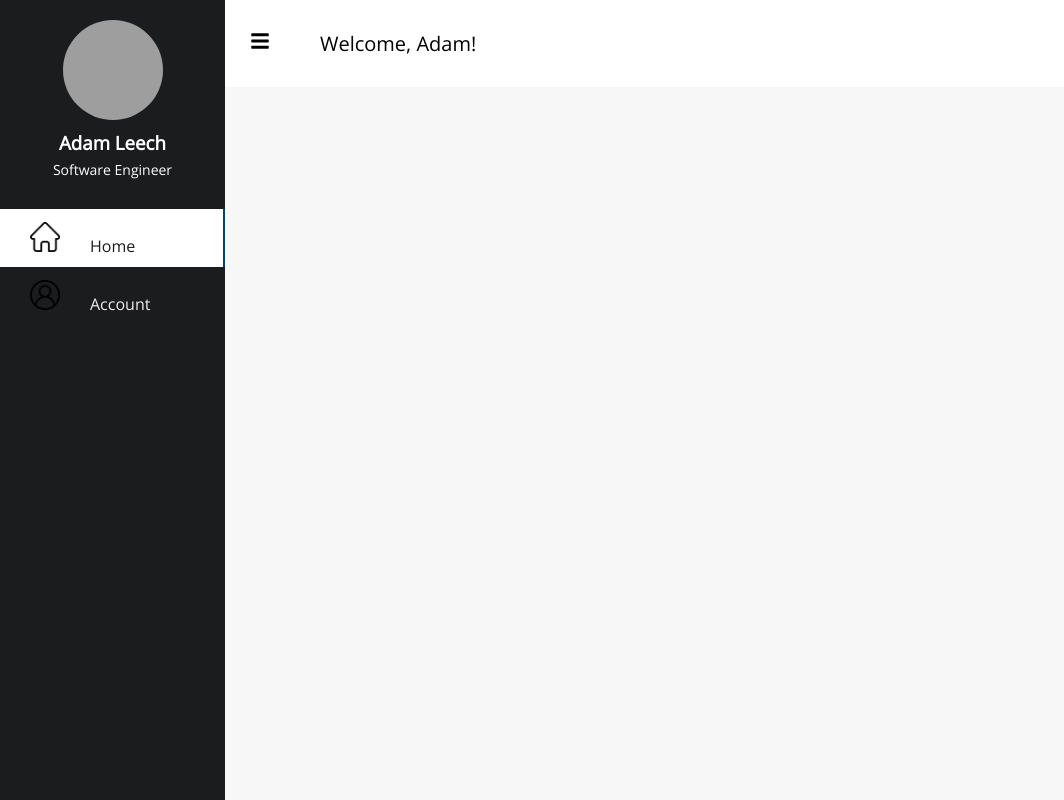
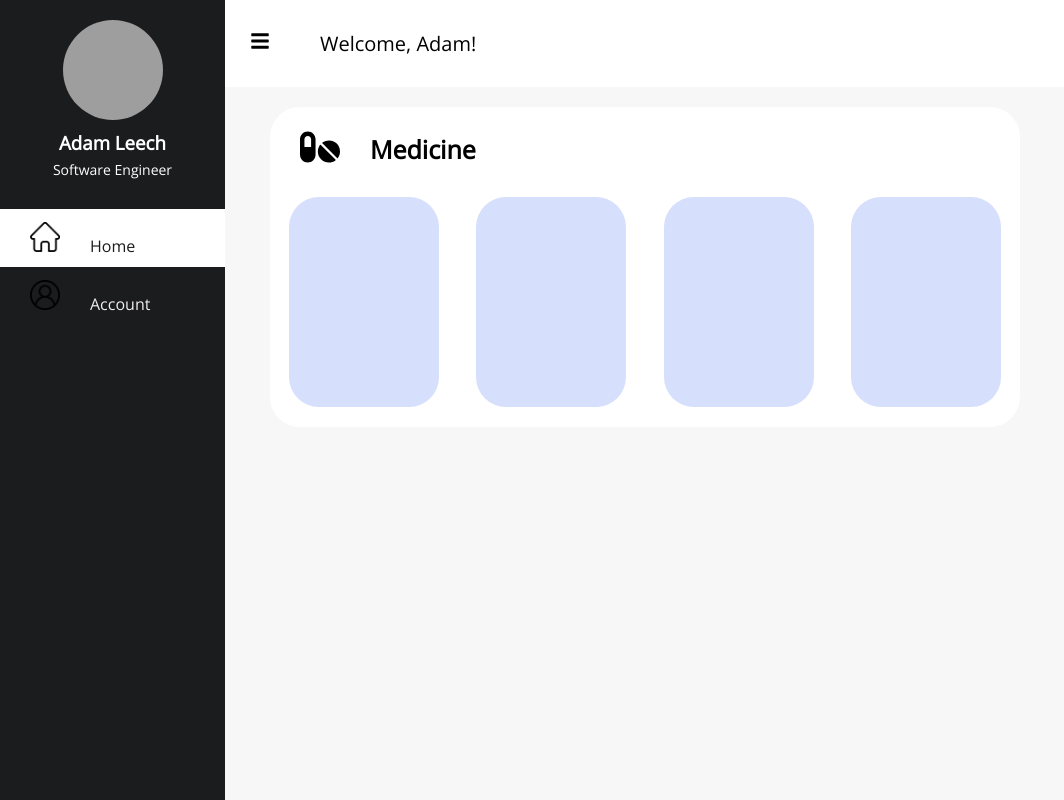
Before and after one commit to Ranchu2000/iNTUition_23, a React (Create React App) app in the folder dashboard/intuition-dashboard/: page /home in a window 1280 px wide. Shown: the whole page, without its empty margins (0-1064 px from the left). Built offline with nearby package versions, Linux system fonts and the light colour scheme; grey boxes are pictures that could not be loaded.

Commit message:
feat: add container for landing page

```diff
--- /dev/null
+++ b/dashboard/intuition-dashboard/src/components/Cards/Medium.js
@@ -0,0 +1,23 @@
+import { FaPills } from 'react-icons/fa'
+import SubContainer from './SubContainer'
+
+const Medium = () => {
+  return (
+    <div className='medium-container'>
+        <span className='card-icon'>
+            <FaPills size={40}/>
+        </span>
+        <h3 className='card-title'>
+            Medicine
+        </h3>
+        <div className='card-container'>
+            <SubContainer />
+            <SubContainer />
+            <SubContainer />
+            <SubContainer />
+        </div>
+    </div>
+  )
+}
+
+export default Medium
--- /dev/null
+++ b/dashboard/intuition-dashboard/src/components/Cards/SubContainer.js
@@ -0,0 +1,11 @@
+
+
+const SubContainer = ({ name, qty, timesperday }) => {
+  return (
+    <div className='card-subcontainer'>
+
+    </div>
+  )
+}
+
+export default SubContainer
--- a/dashboard/intuition-dashboard/src/index.css
+++ b/dashboard/intuition-dashboard/src/index.css
@@ -71,7 +71,6 @@ body {
   font-size: 16px;
   position: relative;
   background:white;
-  border-right: 2px solid rgb(5, 68, 104);
 }
 
 .item-title {
@@ -116,3 +115,49 @@ body {
   margin: 30px;
   color: #1b1c1e;
 }
+
+.hamburger:hover {
+  cursor: pointer;
+}
+
+.medium-container {
+  display: flex;
+  flex-direction: row;
+  flex-wrap: wrap;
+  margin-left: 270px;
+  margin-top: 20px;
+  width: 750px;
+  background: #ffffff;
+  height: 320px;
+  border-radius: 30px;
+}
+
+.card-icon {
+  padding-top: 20px;
+  padding-left: 30px;
+}
+
+.card-title {
+  font-weight: bolder;
+  font-size: 25px;
+  padding-top: 25px;
+  padding-left: 30px;
+}
+
+.card-container {
+  position: absolute;
+  display: flex;
+  justify-content: space-around;
+  padding-top: 20px;
+  height: 300px;
+  width: 750px;
+}
+
+.card-subcontainer {
+  background: #3661eb;
+  opacity: 20%;
+  margin-top: 70px;
+  margin-bottom: 20px;
+  border-radius: 30px;
+  width: 150px;
+}
--- a/dashboard/intuition-dashboard/src/pages/Landing.js
+++ b/dashboard/intuition-dashboard/src/pages/Landing.js
@@ -1,11 +1,13 @@
 import Sidebar from "../components/Sidebar";
 import Header from "../components/Header";
+import MediumContainer from "../components/Cards/Medium";
 
 function Landing() {
   return (
     <div className='wrapper'>
         <Sidebar />
         <Header title='Welcome, Adam!'/>
+        <MediumContainer />
     </div>
   )
 }
```
